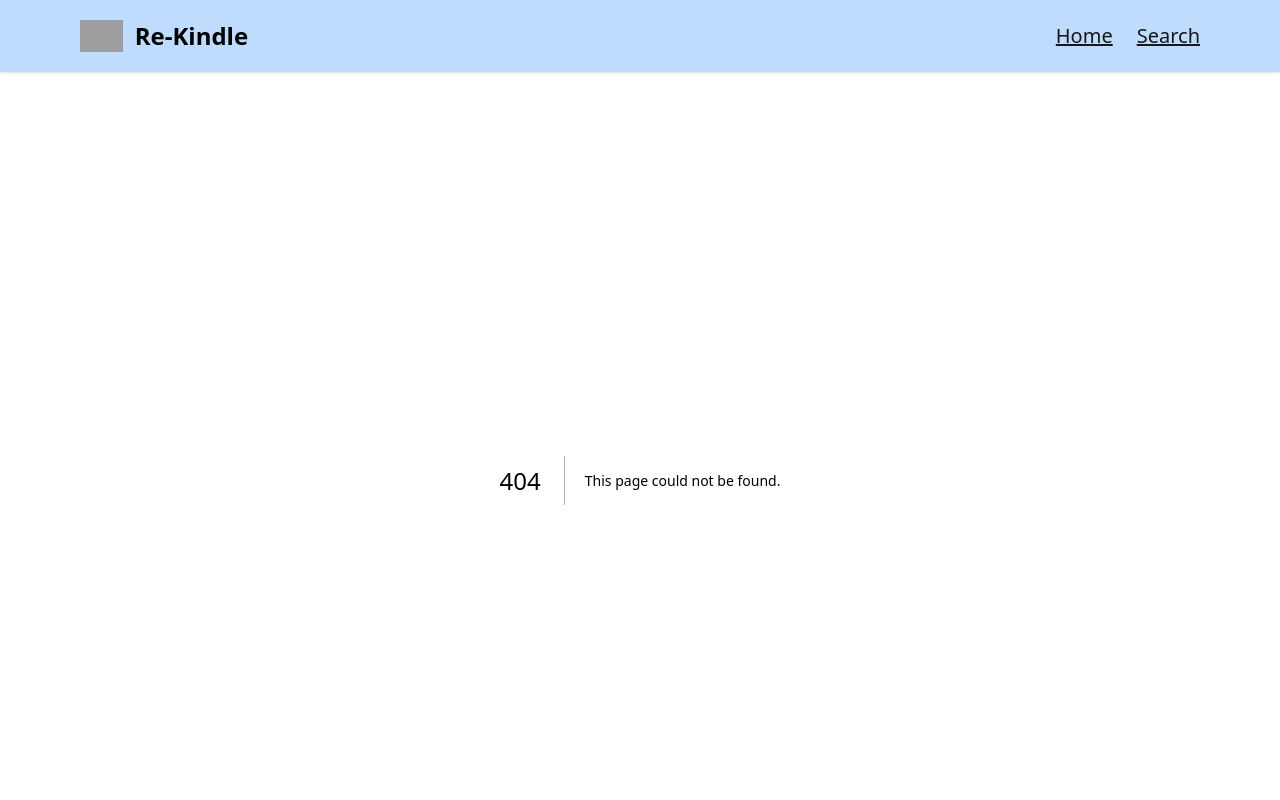
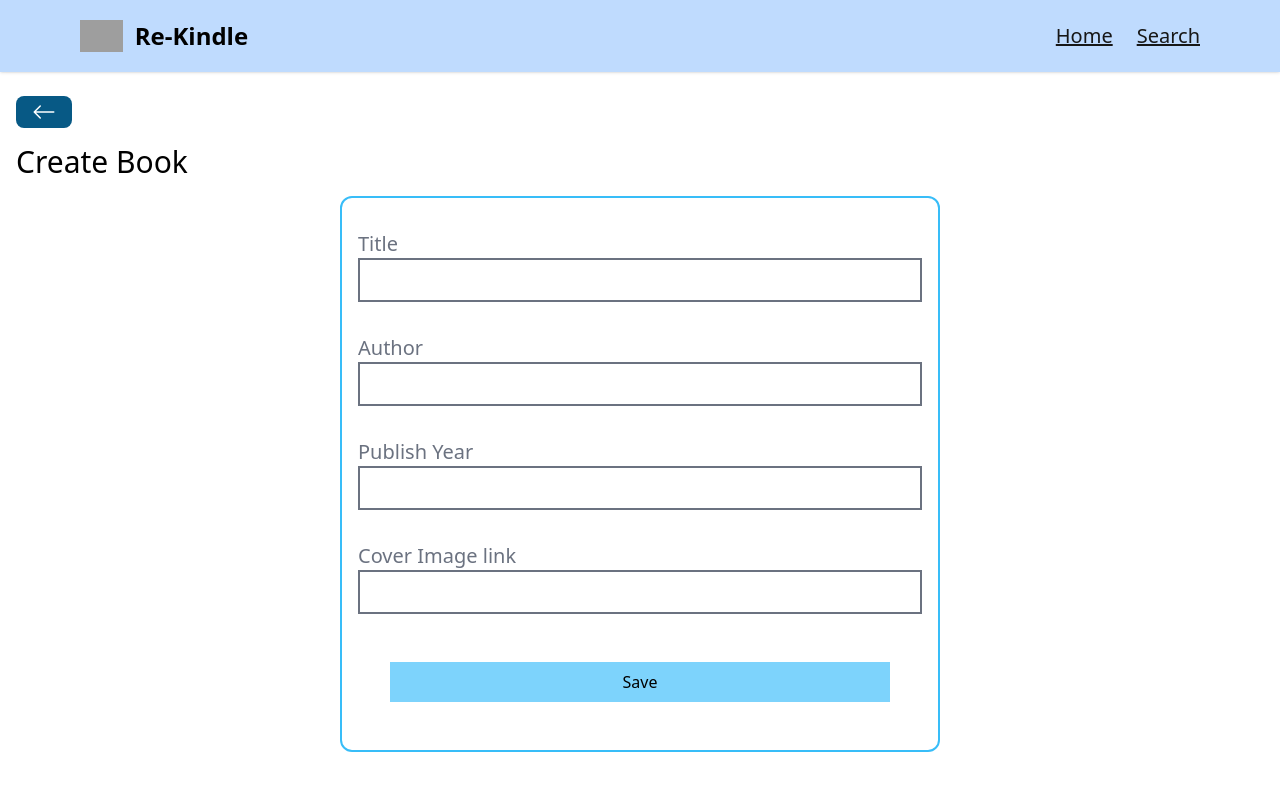
Before and after one commit to mj-gowda/Re-kindle, a Next.js app: page /books/create in a window 1280 px wide. Before the commit this address had no page. Shown: the top 800 px of the page. Built offline with nearby package versions, Linux system fonts and the light colour scheme; grey boxes are pictures that could not be loaded.

Commit message:
Create new book page
Route to handle new book creation

```diff
--- /dev/null
+++ b/app/books/create/layout.tsx
@@ -0,0 +1,12 @@
+import '@/globals.css'
+export default function createLayout({
+  children,
+}: {
+  children: React.ReactNode
+}) {
+  return (
+    <div>
+        {children}
+    </div>
+  )
+}
--- /dev/null
+++ b/app/books/create/page.tsx
@@ -0,0 +1,10 @@
+
+import CreateBooks from "@/components/CreateBooks"
+
+export default function Hero() {
+    return (
+      <main>
+       <CreateBooks />
+      </main>
+    )
+  }
--- /dev/null
+++ b/components/CreateBooks.tsx
@@ -0,0 +1,93 @@
+"use client"
+
+import React, { useState } from 'react';
+import BackButton from '@/components/ui/BackButton';
+import Spinner from '../components/ui/Spinner';
+import axios from 'axios';
+import { useRouter } from 'next/navigation';
+import { useSnackbar } from 'notistack';
+
+
+const CreateBooks = () => {
+const [title, setTitle] = useState('');
+const [author, setAuthor] = useState('');
+const [publishYear, setPublishYear] = useState('');
+const [image, setImage] = useState('');
+const [loading, setLoading] = useState(false);
+const router = useRouter();
+const { enqueueSnackbar } = useSnackbar();
+
+const handleSaveBook = () => {
+const data = {
+    title,
+    author,
+    publishYear,
+    image,
+};
+setLoading(true);
+axios
+    .post(`${process.env.NEXT_PUBLIC_BASE_URL}/books`, data)
+    .then(() => {
+    setLoading(false);
+    enqueueSnackbar('Book Created successfully', { variant: 'success' });
+    router.push('/');
+    })
+    .catch((error) => {
+    setLoading(false);
+    // alert('An error happened. Please Chack console');
+    enqueueSnackbar('Error', { variant: 'error' });
+    console.log(error);
+    });
+};
+
+return (
+<div className='p-4'>
+    <BackButton />
+    <h1 className='text-3xl my-4'>Create Book</h1>
+    {loading ? <Spinner /> : ''}
+    <div className='flex flex-col border-2 border-sky-400 rounded-xl w-[600px] p-4 mx-auto'>
+    <div className='my-4'>
+        <label className='text-xl mr-4 text-gray-500'>Title</label>
+        <input
+        type='text'
+        value={title}
+        onChange={(e) => setTitle(e.target.value)}
+        className='border-2 border-gray-500 px-4 py-2 w-full'
+        />
+    </div>
+    <div className='my-4'>
+        <label className='text-xl mr-4 text-gray-500'>Author</label>
+        <input
+        type='text'
+        value={author}
+        onChange={(e) => setAuthor(e.target.value)}
+        className='border-2 border-gray-500 px-4 py-2  w-full '
+        />
+    </div>
+    <div className='my-4'>
+        <label className='text-xl mr-4 text-gray-500'>Publish Year</label>
+        <input
+        type='number'
+        value={publishYear}
+        onChange={(e) => setPublishYear(e.target.value)}
+        className='border-2 border-gray-500 px-4 py-2  w-full '
+        />
+    </div>
+    <div className='my-4'>
+        <label className='text-xl mr-4 text-gray-500'>Cover Image link</label>
+        <input
+        type='text'
+        value={image}
+        onChange={(e) => setImage(e.target.value)}
+        className='border-2 border-gray-500 px-4 py-2  w-full '
+        />
+    </div>
+    <button className='p-2 bg-sky-300 m-8' onClick={handleSaveBook}>
+        Save
+    </button>
+    </div>
+</div>
+);
+}
+
+export default CreateBooks
```
